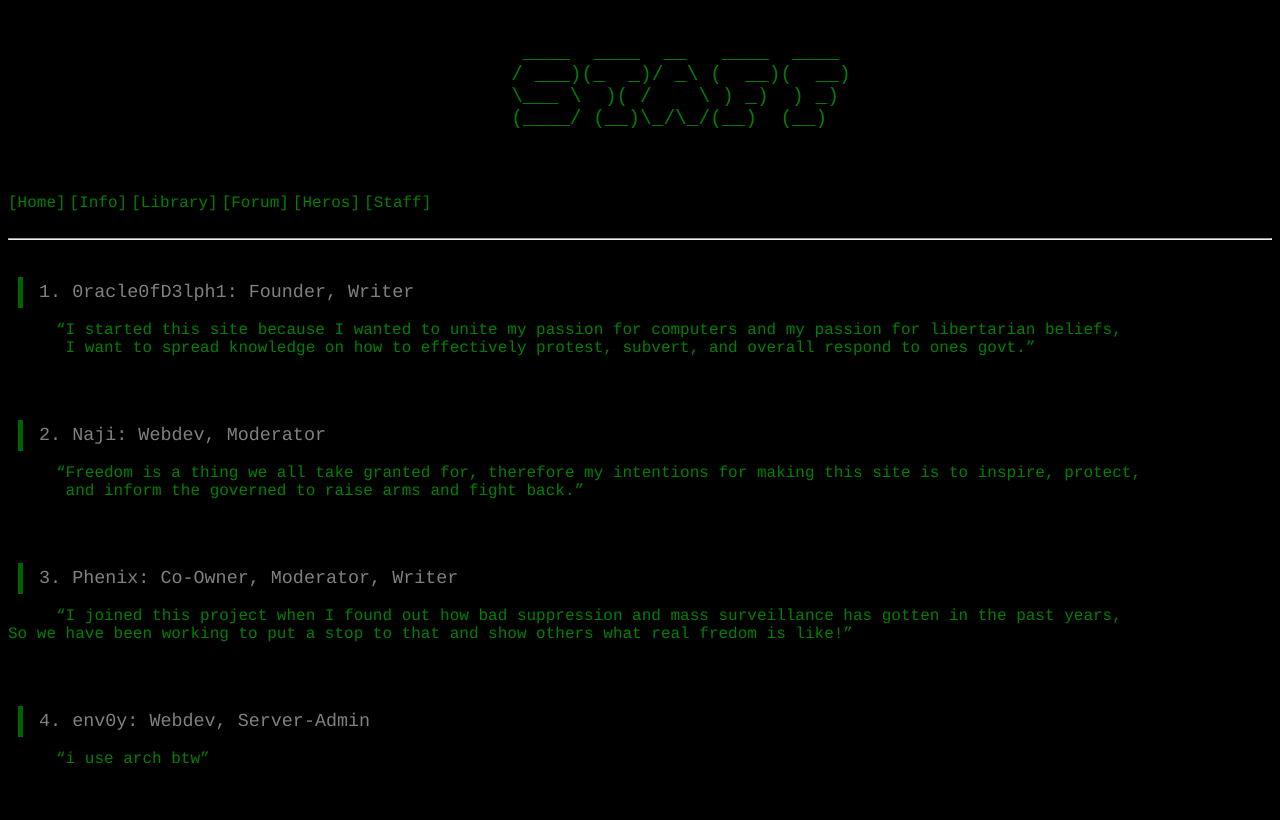
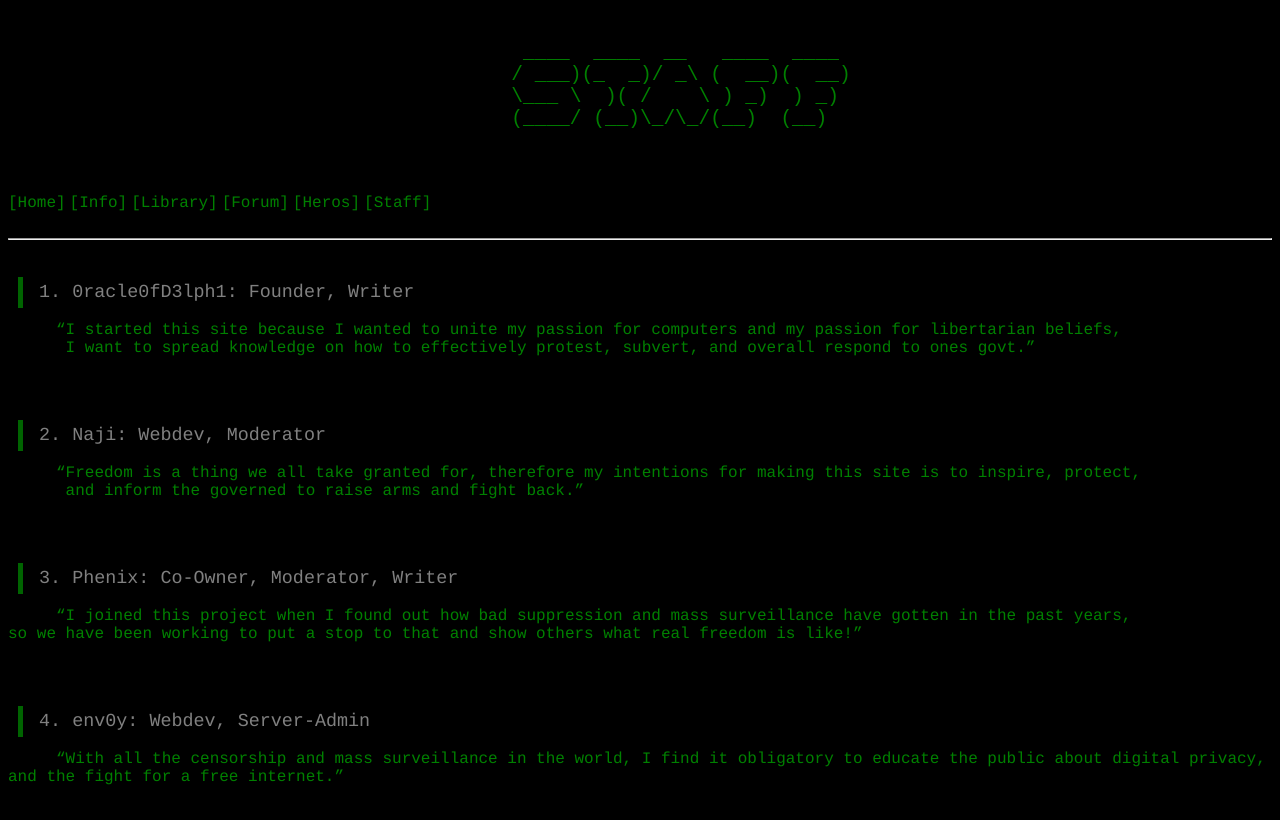
Before and after one commit to Trav443/AnTek, a plain HTML site: page staff.anarchotechnism.com/staff.html in a window 1280 px wide. Drawn offline with Linux system fonts and the light colour scheme.

Commit message:
fix som typos here n there

```diff
--- a/staff.anarchotechnism.com/staff.html
+++ b/staff.anarchotechnism.com/staff.html
@@ -67,13 +67,14 @@
    <br>
    <pre id="Quote"><span id="Quote_Author"> 3. Phenix: Co-Owner, Moderator, Writer</span>
 
-     “I joined this project when I found out how bad suppression and mass surveillance has gotten in the past years,
-So we have been working to put a stop to that and show others what real fredom is like!”
+     “I joined this project when I found out how bad suppression and mass surveillance have gotten in the past years,
+so we have been working to put a stop to that and show others what real freedom is like!”
     </pre>
     <br>
     <pre id="Quote"><span id="Quote_Author"> 4. env0y: Webdev, Server-Admin</span>
 
-     “i use arch btw”
+     “With all the censorship and mass surveillance in the world, I find it obligatory to educate the public about digital privacy,
+and the fight for a free internet.”
     </pre>
   </body>
 </html>
```
